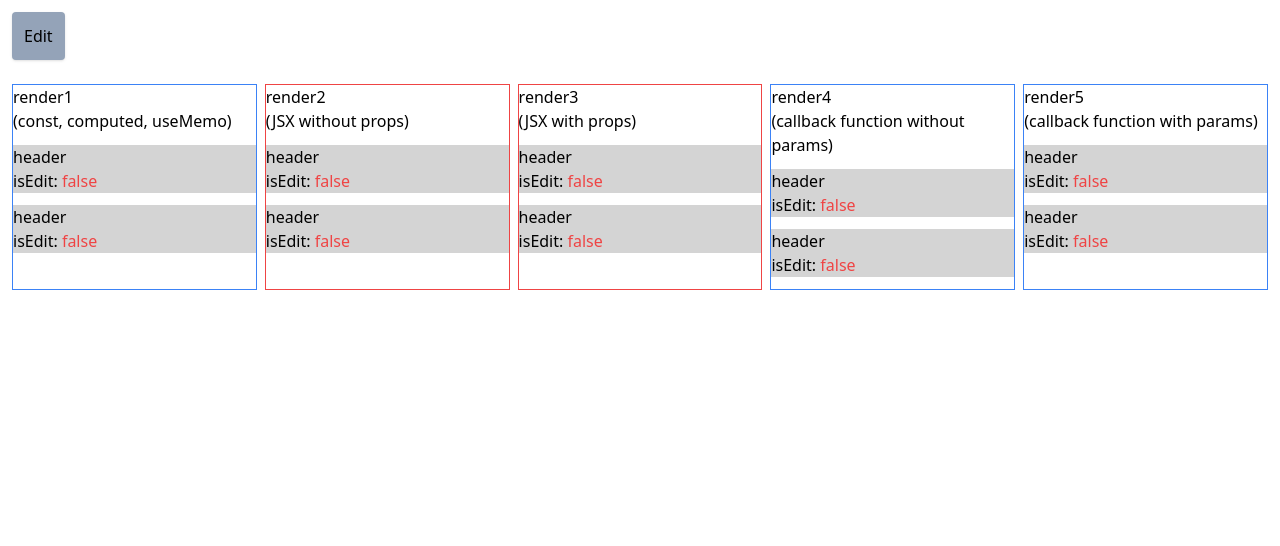
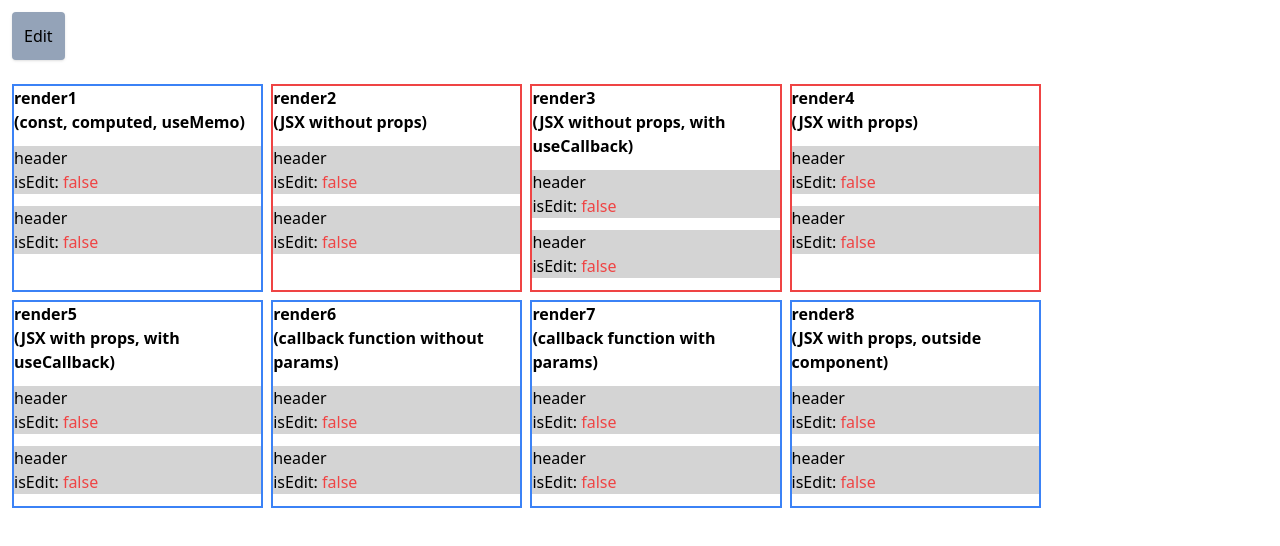
Before and after one commit to kazettique/React-Lab, a React (Create React App) app: page / in a window 1280 px wide. Shown: the top 546 px of the page. Built offline with nearby package versions, Linux system fonts and the light colour scheme.

Commit message:
render test

```diff
--- a/src/components/IndependentCollapse.tsx
+++ b/src/components/IndependentCollapse.tsx
@@ -1,4 +1,4 @@
-import { useState } from 'react';
+import { useCallback, useState } from 'react';
 
 function CollapseItem(props: { isEdit: boolean }) {
   const [isCollapse, setIsCollapse] = useState<boolean>(false);
@@ -24,51 +24,84 @@ function CollapseItem(props: { isEdit: boolean }) {
   );
 }
 
+function Render8({ _isEdit }: { _isEdit: boolean }) {
+  return (
+    <div className="border-2 border-blue-500 w-1/5">
+      <div className="font-bold">render8</div>
+      <div className="font-bold">(JSX with props, outside component)</div>
+      <CollapseItem isEdit={_isEdit} />
+      <CollapseItem isEdit={_isEdit} />
+    </div>
+  );
+}
+
 export default function IndependentCollapse() {
   const [isEdit, setIsEdit] = useState<boolean>(false);
 
   const render1 = (
-    <div className="border border-blue-500 w-1/5">
-      <div>render1</div>
-      <div>(const, computed, useMemo)</div>
+    <div className="border-2 border-blue-500 w-1/5">
+      <div className="font-bold">render1</div>
+      <div className="font-bold">(const, computed, useMemo)</div>
       <CollapseItem isEdit={isEdit} />
       <CollapseItem isEdit={isEdit} />
-      {/* <CollapseItem isEdit={isEdit} /> */}
     </div>
   );
 
   const Render2 = () => (
-    <div className="border border-red-500 w-1/5">
-      <div>render2</div>
-      <div>(JSX without props)</div>
+    <div className="border-2 border-red-500 w-1/5">
+      <div className="font-bold">render2</div>
+      <div className="font-bold">(JSX without props)</div>
       <CollapseItem isEdit={isEdit} />
       <CollapseItem isEdit={isEdit} />
-      {/* <CollapseItem isEdit={isEdit} /> */}
     </div>
   );
 
-  const Render3 = ({ _isEdit }: { _isEdit: boolean }) => (
-    <div className="border border-red-500 w-1/5">
-      <div>render3</div>
-      <div>(JSX with props)</div>
+  const Render3 = useCallback(
+    () => (
+      <div className="border-2 border-red-500 w-1/5">
+        <div className="font-bold">render3</div>
+        <div className="font-bold">(JSX without props, with useCallback)</div>
+        <CollapseItem isEdit={isEdit} />
+        <CollapseItem isEdit={isEdit} />
+      </div>
+    ),
+    [isEdit]
+  );
+
+  const Render4 = ({ _isEdit }: { _isEdit: boolean }) => (
+    <div className="border-2 border-red-500 w-1/5">
+      <div className="font-bold">render4</div>
+      <div className="font-bold">(JSX with props)</div>
       <CollapseItem isEdit={_isEdit} />
       <CollapseItem isEdit={_isEdit} />
     </div>
   );
 
-  const render4 = () => (
-    <div className="border border-blue-500 w-1/5">
-      <div>render4</div>
-      <div>(callback function without params)</div>
+  const Render5 = useCallback(
+    ({ _isEdit }: { _isEdit: boolean }) => (
+      <div className="border-2 border-blue-500 w-1/5">
+        <div className="font-bold">render5</div>
+        <div className="font-bold">(JSX with props, with useCallback)</div>
+        <CollapseItem isEdit={_isEdit} />
+        <CollapseItem isEdit={_isEdit} />
+      </div>
+    ),
+    []
+  );
+
+  const render6 = () => (
+    <div className="border-2 border-blue-500 w-1/5">
+      <div className="font-bold">render6</div>
+      <div className="font-bold">(callback function without params)</div>
       <CollapseItem isEdit={isEdit} />
       <CollapseItem isEdit={isEdit} />
     </div>
   );
 
-  const render5 = (_isEdit: boolean) => (
-    <div className="border border-blue-500 w-1/5">
-      <div>render5</div>
-      <div>(callback function with params)</div>
+  const render7 = (_isEdit: boolean) => (
+    <div className="border-2 border-blue-500 w-1/5">
+      <div className="font-bold">render7</div>
+      <div className="font-bold">(callback function with params)</div>
       <CollapseItem isEdit={_isEdit} />
       <CollapseItem isEdit={_isEdit} />
     </div>
@@ -92,12 +125,15 @@ export default function IndependentCollapse() {
           </button>
         )}
       </div>
-      <div className="p-3 flex gap-x-2">
+      <div className="p-3 flex gap-2 flex-wrap">
         {render1}
         <Render2 />
-        <Render3 _isEdit={isEdit} />
-        {render4()}
-        {render5(isEdit)}
+        <Render3 />
+        <Render4 _isEdit={isEdit} />
+        <Render5 _isEdit={isEdit} />
+        {render6()}
+        {render7(isEdit)}
+        <Render8 _isEdit={isEdit} />
       </div>
     </div>
   );
```
